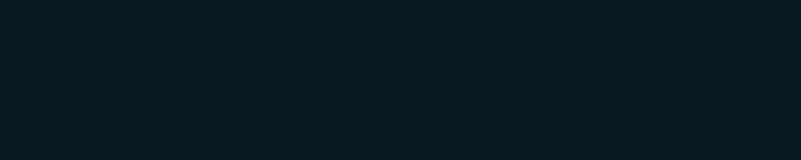
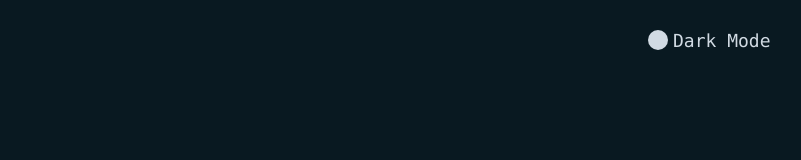
Before and after one commit to Mary8992/Analog-Clock, a plain HTML site: page index.html in a window 1280 px wide. Shown: the top 160 px of the page, without its empty margins (462-1263 px from the left). Drawn offline with Linux system fonts and the light colour scheme.

Commit message:
toggle dark mode button element and styles added

```diff
--- a/index.html
+++ b/index.html
@@ -19,7 +19,7 @@
             <div class="sc" id="sc"></div>
         </div>
     </div>
-
+    <div class="toggleClass"></div>
     <script type="text/javascript" src="main.js"></script>
 </body>
 </html>
--- a/style.css
+++ b/style.css
@@ -170,3 +170,30 @@ body.dark .mn::before {
 body.dark .sc::before {
     background: #008eff;
 }
+
+.toggleClass {
+    position: absolute;
+    top: 30px;
+    right: 150px;
+    width: 20px;
+    height: 20px;
+    font-size: 18px;
+    border-radius: 50%;
+    -webkit-border-radius: 50%;
+    -moz-border-radius: 50%;
+    -ms-border-radius: 50%;
+    -o-border-radius: 50%;
+    background: #d1dae3;
+    color: #d1dae3;
+    font-family: consolas;
+    cursor: pointer;
+    display: flex;
+    align-items: center;
+}
+
+.toggleClass::before {
+    position: absolute;
+    content: 'Dark Mode';
+    white-space: nowrap;
+    left: 25px;
+}
```
